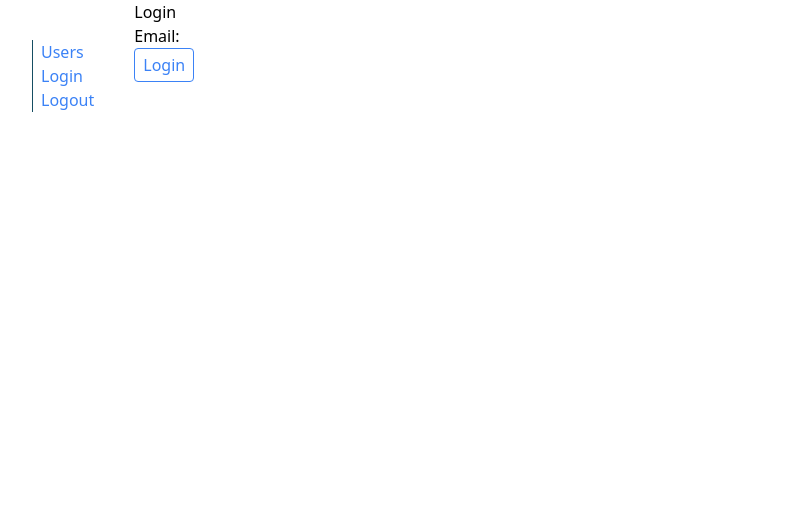
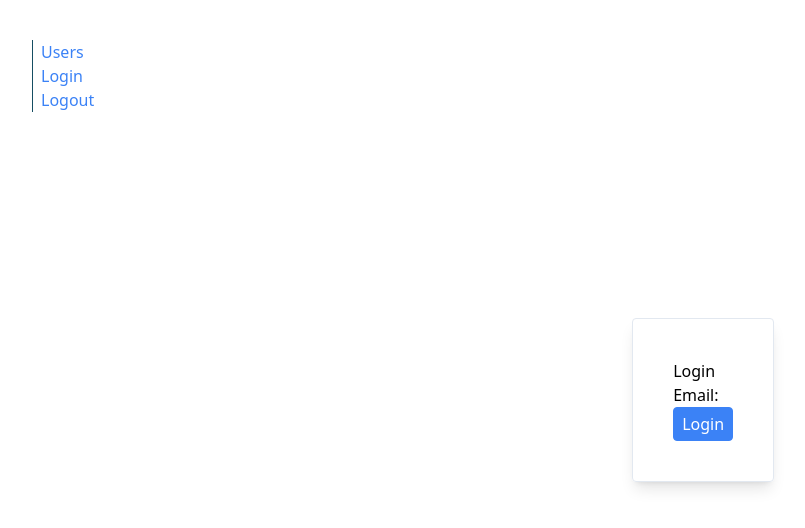
Before and after one commit to christotanes/postgresql-react-ts-tailwind-redux, a React (Vite) app: page /login in a window 1280 px wide. Shown: the top 528 px of the page, without its empty margins (8-813 px from the left). Built offline with nearby package versions, Linux system fonts and the light colour scheme; no server answers.

Commit message:
Centered login

```diff
--- /dev/null
+++ b/src/components/UserItem.tsx
@@ -0,0 +1,13 @@
+interface User {
+  id: number;
+  username: string;
+  email: string;
+  full_name: string;
+  contact_number: number;
+  created_at: string;
+  is_admin: boolean;
+}
+
+export default function UserItem({ user }: User) {
+  return <div>{user}</div>;
+}
--- a/src/pages/LoginPage.tsx
+++ b/src/pages/LoginPage.tsx
@@ -4,11 +4,11 @@ export default function LoginPage() {
   // const handleClick = () => {};
   return (
     <div className="w-full h-screen flex align-middle justify-items-center">
-      <div className="size-40">
+      <div className="m-auto border border-slate-200 p-10 rounded shadow-lg">
         <form>
           <h3>Login</h3>
           <label>Email:</label>
-          <Button rounded outline primary>
+          <Button rounded primary>
             Login
           </Button>
         </form>
--- a/src/pages/Root.tsx
+++ b/src/pages/Root.tsx
@@ -3,7 +3,7 @@ import Sidebar from "../components/Sidebar";
 
 export default function Root() {
   return (
-    <div className="flex">
+    <div className="flex w-full h-screen">
       <Sidebar />
       <Outlet />
     </div>
--- a/src/pages/UsersPage.tsx
+++ b/src/pages/UsersPage.tsx
@@ -23,7 +23,7 @@ export default function UsersPage() {
   const renderedUsers = data?.map((user: User) => {
     return (
       <div key={user.id} className="my-3">
-        Username:{" "}
+        Username:
         <Link to={`/users/${user.id}`} className="text-blue-300">
           {user.username}
         </Link>
```
